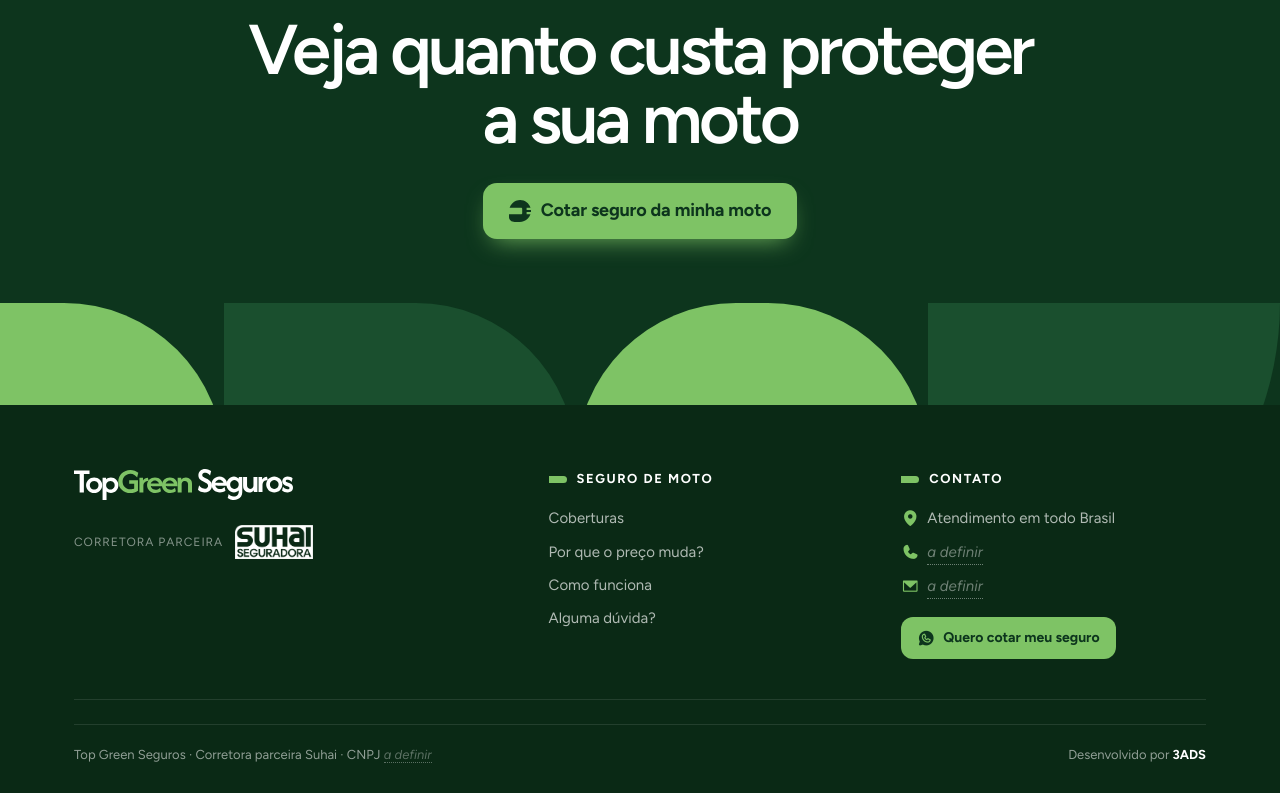
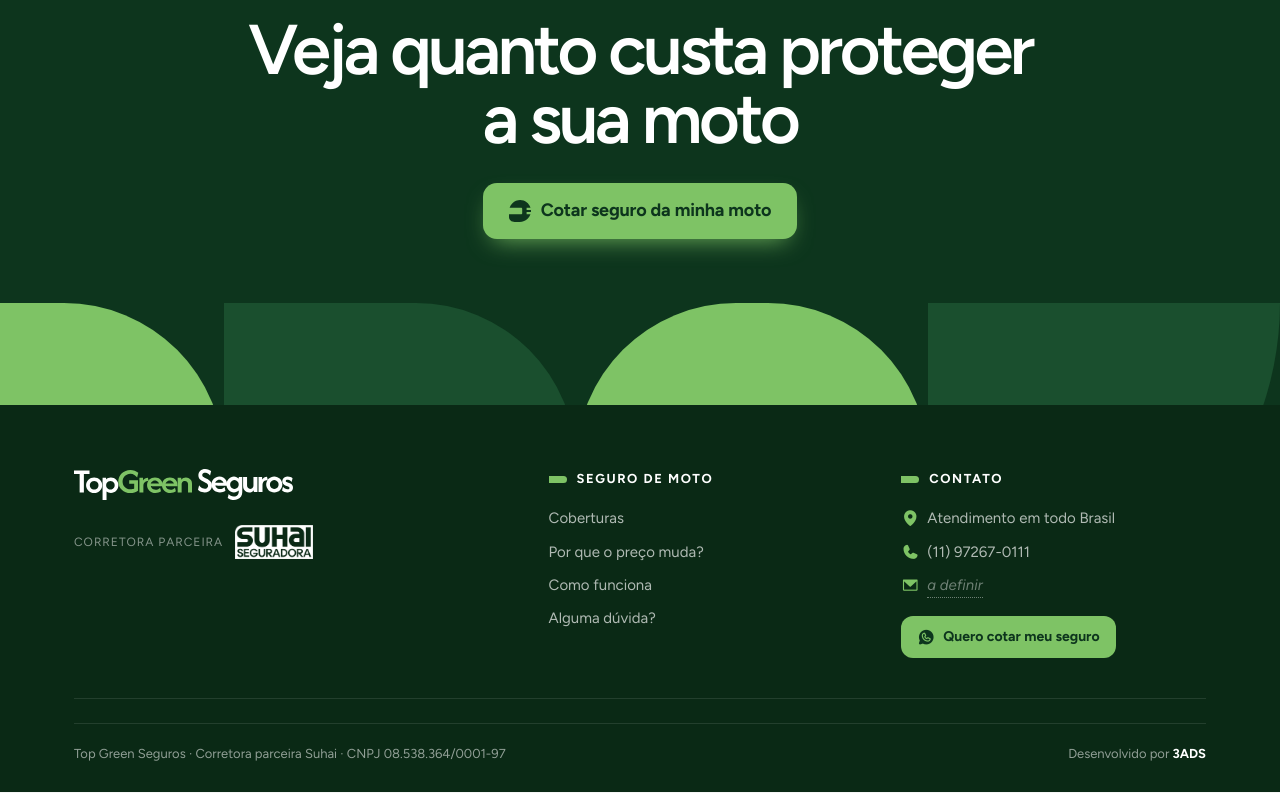
Before and after one commit to atende3ads-ux/lp-topgreen-seguro-moto, a plain HTML site: page v2/index.html in a window 1280 px wide. Shown: the part 8173-8966 px from the top of the page. Drawn offline with Linux system fonts and the light colour scheme.

Commit message:
v2: preenche CNPJ e telefone
Co-Authored-By: Claude Opus 5.5 <noreply@anthropic.com>

```diff
--- a/v2/index.html
+++ b/v2/index.html
@@ -392,7 +392,7 @@
         <h3>Contato</h3>
         <ul class="footer__contact">
           <li><i class="ph-fill ph-map-pin"></i> Atendimento em todo Brasil</li>
-          <li><i class="ph-fill ph-phone"></i> <span class="pending">a definir</span></li>
+          <li><i class="ph-fill ph-phone"></i> <a href="tel:+5511972670111">(11) 97267-0111</a></li>
           <li><i class="ph-fill ph-envelope-simple"></i> <span class="pending">a definir</span></li>
         </ul>
         <a href="#" class="footer__whats" data-whats target="_blank" rel="noopener">
@@ -402,7 +402,7 @@
     </div>
 
     <div class="footer__bottom">
-      <p>Top Green Seguros · Corretora parceira Suhai · CNPJ <span class="pending">a definir</span></p>
+      <p>Top Green Seguros · Corretora parceira Suhai · CNPJ 08.538.364/0001-97</p>
       <p class="footer__credit">Desenvolvido por <a href="https://3ads.com.br" target="_blank" rel="noopener">3ADS</a></p>
     </div>
   </div>
```
